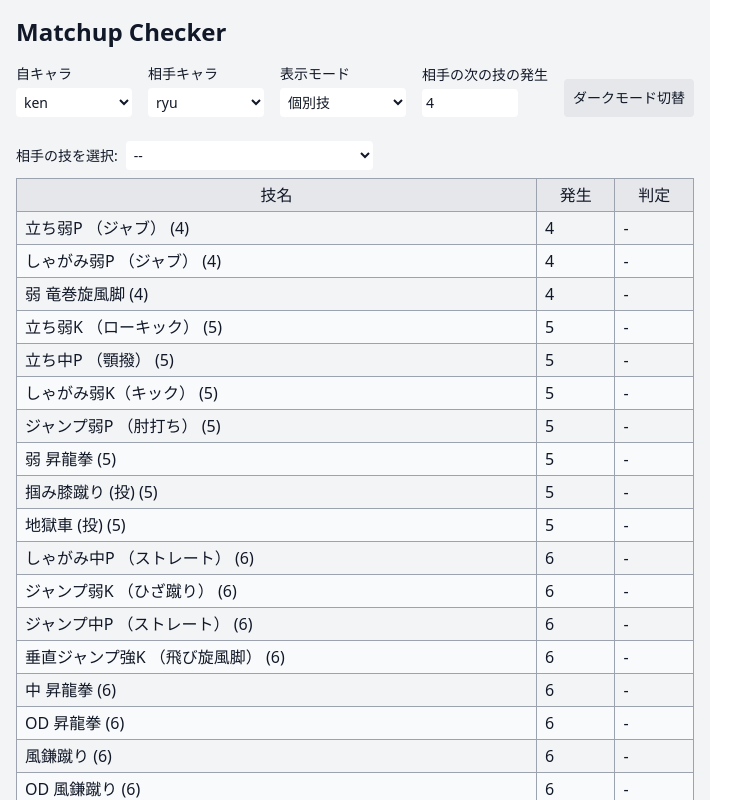
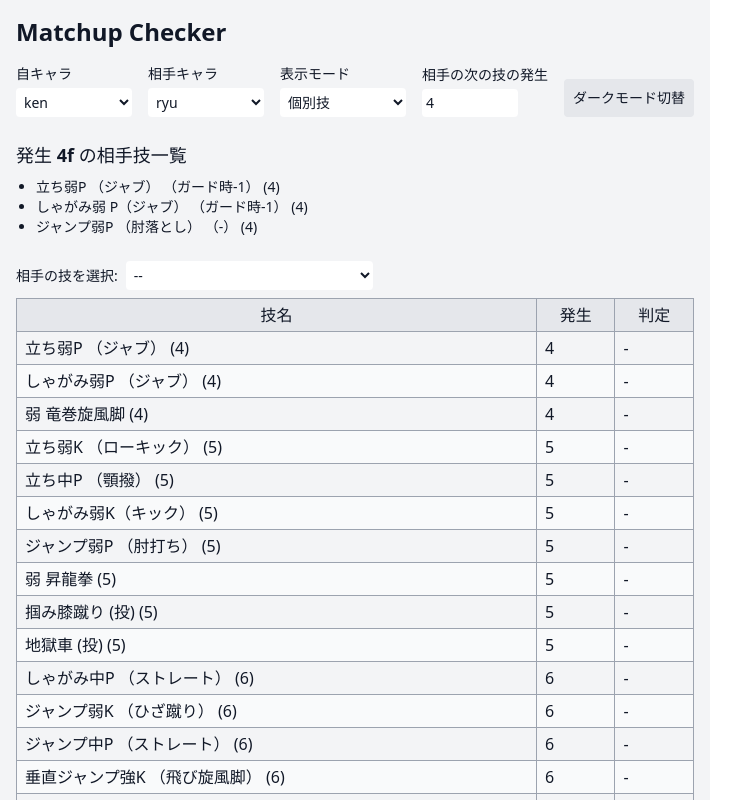
Before and after one commit to nekocompany/matchup-checker, a React (Vite) app: page / in a window 1280 px wide. Shown: the top 800 px of the page, without its empty margins (0-741 px from the left). Built offline with nearby package versions, Linux system fonts and the light colour scheme.

Commit message:
フレームに合致する技一覧機能を復活させた

```diff
--- a/src/components/MatchupChecker.tsx
+++ b/src/components/MatchupChecker.tsx
@@ -218,8 +218,39 @@ const MatchupChecker: React.FC = () => {
           ダークモード切替
         </button>
       </div>
+      <div className="mb-6">
+    <h3 className="text-lg font-semibold mb-2">発生 {opponentStartup}f の相手技一覧</h3>
+    <ul className="list-disc pl-5 text-sm">
+      {getEnemyMovesMatchingStartup().length > 0 ? (
+        getEnemyMovesMatchingStartup().map((move, idx) => {
+          const [main, sub] = splitNameSmart(move.name);
+          const isThrow = move.attribute === '投';
+          const startup = move.startup?.trim();
+          const hasValidStartup = /^\d+$/.test(startup || '');
+          const suffix = isThrow
+            ? '（投）'
+            : move.guard?.trim()
+            ? `（ガード時${move.guard.trim()}）`
+            : '（-）';
+
+          return (
+            <li key={idx}>
+              {main}
+              {sub && ` ${sub}`} {suffix}
+              {hasValidStartup && ` (${startup})`}
+            </li>
+          );
+        })
+      ) : (
+        <li>該当する技は見つかりませんでした。</li>
+      )}
+    </ul>
+  </div>
+
+
 
       {viewMode === 'detail' && opponentData && (
+
         <div className="overflow-x-auto">
           <label className="block mb-2 text-sm">
             相手の技を選択:
```
